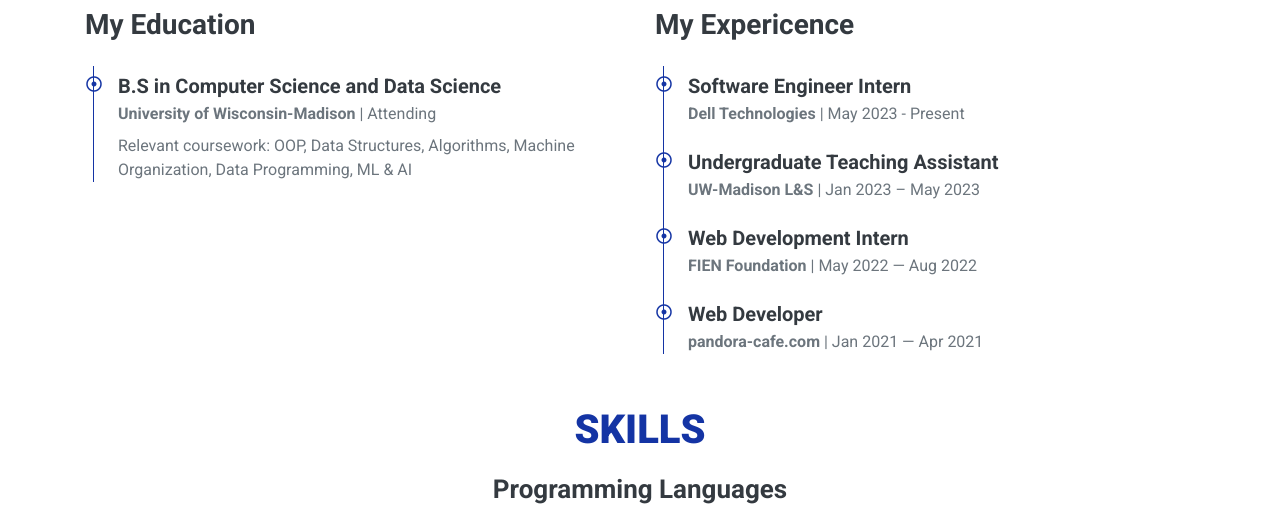
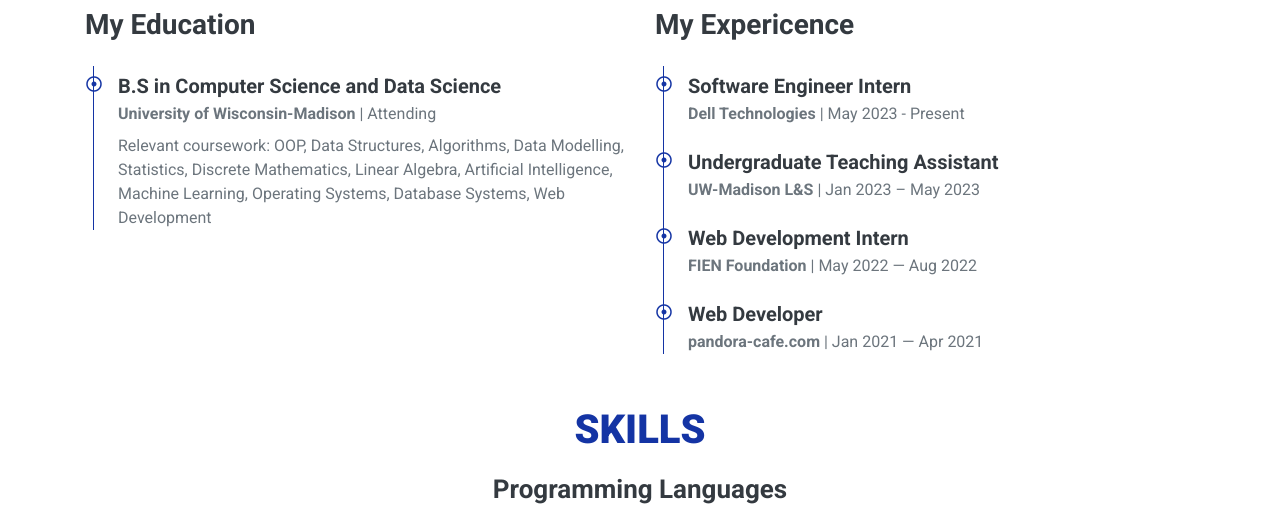
Before and after one commit to HaiHongLa/haihongla.github.io, a plain HTML site: page index.html in a window 1280 px wide. Shown: the part 1280-1812 px from the top of the page. Drawn offline with nearby package versions, Linux system fonts and the light colour scheme.

Commit message:
updated content

```diff
--- a/index.html
+++ b/index.html
@@ -104,7 +104,7 @@
                             <i class="far fa-dot-circle text-primary position-absolute" style="top: 2px; left: -32px;"></i>
                             <h5 class="font-weight-bold mb-1">B.S in Computer Science and Data Science</h5>
                             <p class="mb-2"><strong>University of Wisconsin-Madison</strong> | Attending</p>
-                            <p>Relevant coursework: OOP, Data Structures, Algorithms, Machine Organization, Data Programming, ML & AI</p>
+                            <p>Relevant coursework: OOP, Data Structures, Algorithms, Data Modelling, Statistics, Discrete Mathematics, Linear Algebra, Artificial Intelligence, Machine Learning, Operating Systems, Database Systems, Web Development</p>
                         </div>
                     </div>
                 </div>
```
